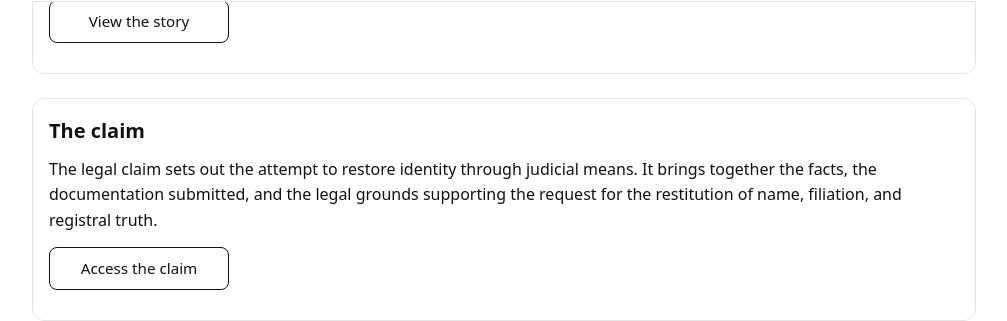
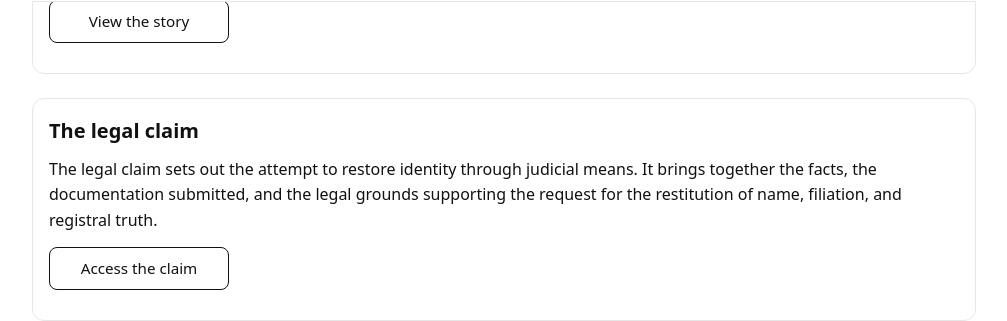
Before and after one commit to olmogaldaz/olmogaldaz.github.io, a Jekyll site: the page built from en/index.html, in a window 1280 px wide and 900 px high, scrolled down 362 px. Shown: the part 143-464 px from the top of the window, without its empty margins (136-1143 px from the left). Built offline with Jekyll 4.4.1, drawn with Linux system fonts in a browser that asks for light colours.

Commit message:
Update index.html

```diff
--- a/en/index.html
+++ b/en/index.html
@@ -35,7 +35,7 @@ description: Materials, documents and reflections around a judicially recognised
 
     <!-- CLAIM -->
     <div class="card">
-      <h2>The claim</h2>
+      <h2>The legal claim</h2>
       <p>
         The legal claim sets out the attempt to restore identity through judicial means. It brings together the facts, the documentation submitted, and the legal grounds supporting the request for the restitution of name, filiation, and registral truth.
       </p>
```
